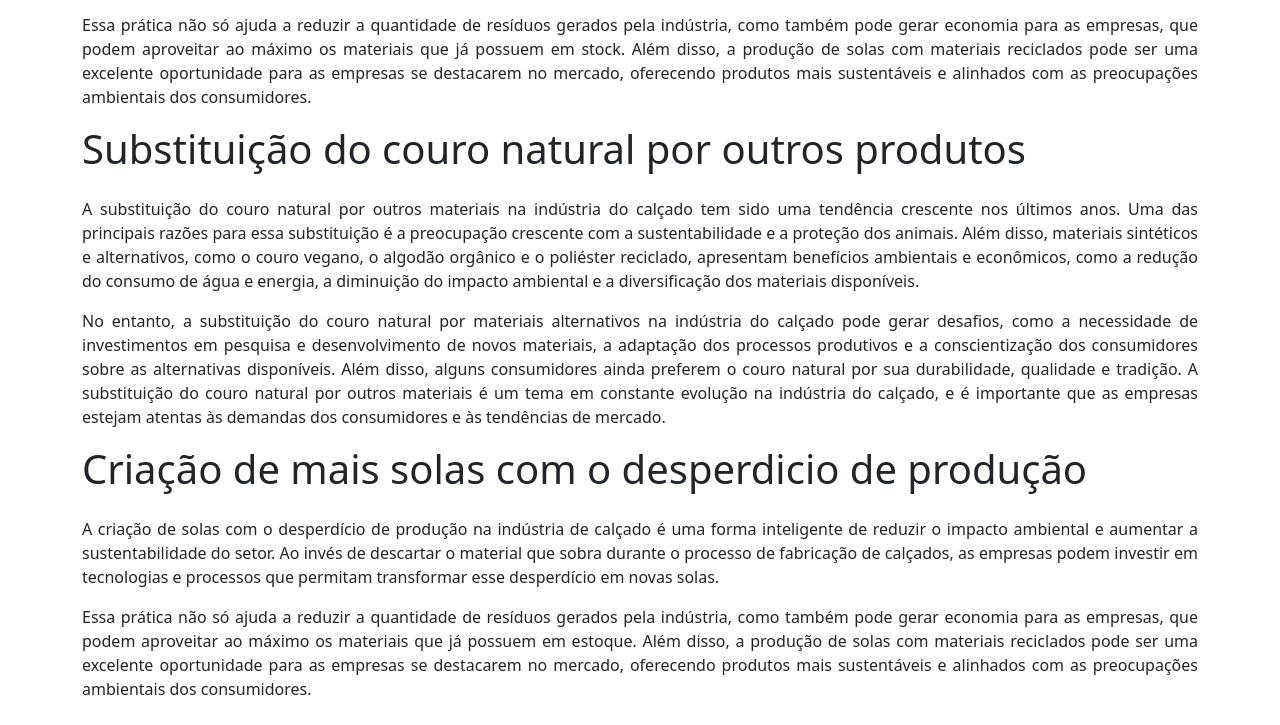
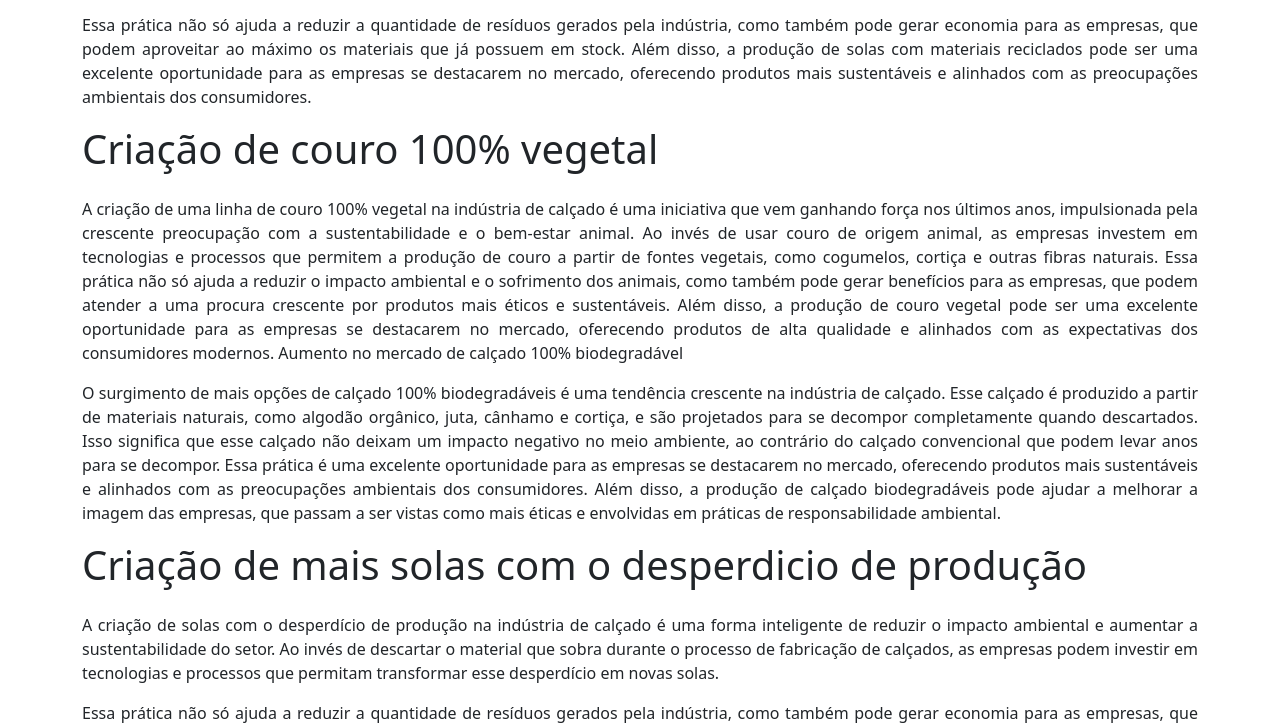
Before and after one commit to resendepap/resendepap2023, a plain HTML site: page solucoes.html in a window 1280 px wide. Shown: the part 2529-3254 px from the top of the page. Drawn offline with nearby package versions, Linux system fonts and the light colour scheme.

Commit message:
Add files via upload

```diff
--- a/solucoes.html
+++ b/solucoes.html
@@ -132,15 +132,17 @@
 
 <!---->
 
-  <div class="row">
-    <div class="col-sm-12">
-        <div class="display-6">Substituição do couro natural por outros produtos</div>
-        <br>
-        <p style="text-align: justify;">A substituição do couro natural por outros materiais na indústria do calçado tem sido uma tendência crescente nos últimos anos. Uma das principais razões para essa substituição é a preocupação crescente com a sustentabilidade e a proteção dos animais. Além disso, materiais sintéticos e alternativos, como o couro vegano, o algodão orgânico e o poliéster reciclado, apresentam benefícios ambientais e econômicos, como a redução do consumo de água e energia, a diminuição do impacto ambiental e a diversificação dos materiais disponíveis.</p>
-        <p style="text-align: justify;">No entanto, a substituição do couro natural por materiais alternativos na indústria do calçado pode gerar desafios, como a necessidade de investimentos em pesquisa e desenvolvimento de novos materiais, a adaptação dos processos produtivos e a conscientização dos consumidores sobre as alternativas disponíveis. Além disso, alguns consumidores ainda preferem o couro natural por sua durabilidade, qualidade e tradição. A substituição do couro natural por outros materiais é um tema em constante evolução na indústria do calçado, e é importante que as empresas estejam atentas às demandas dos consumidores e às tendências de mercado.</p>
-    </div>
+<div class="row">
+  <div class="col-sm-12">
+      <div class="display-6">Criação de couro 100% vegetal</div>
+      <br>
+      <p style="text-align: justify;">A criação de uma linha de couro 100% vegetal na indústria de calçado é uma iniciativa que vem ganhando força nos últimos anos, impulsionada pela crescente preocupação com a sustentabilidade e o bem-estar animal. Ao invés de usar couro de origem animal, as empresas investem em tecnologias e processos que permitem a produção de couro a partir de fontes vegetais, como cogumelos, cortiça e outras fibras naturais.
+        Essa prática não só ajuda a reduzir o impacto ambiental e o sofrimento dos animais, como também pode gerar benefícios para as empresas, que podem atender a uma procura crescente por produtos mais éticos e sustentáveis. Além disso, a produção de couro vegetal pode ser uma excelente oportunidade para as empresas se destacarem no mercado, oferecendo produtos de alta qualidade e alinhados com as expectativas dos consumidores modernos.
+        Aumento no mercado de calçado 100% biodegradável</p>
+      <p style="text-align: justify;">O surgimento de mais opções de calçado 100% biodegradáveis é uma tendência crescente na indústria de calçado. Esse calçado é produzido a partir de materiais naturais, como algodão orgânico, juta, cânhamo e cortiça, e são projetados para se decompor completamente quando descartados. Isso significa que esse calçado não deixam um impacto negativo no meio ambiente, ao contrário do calçado convencional que podem levar anos para se decompor.
+        Essa prática é uma excelente oportunidade para as empresas se destacarem no mercado, oferecendo produtos mais sustentáveis e alinhados com as preocupações ambientais dos consumidores. Além disso, a produção de calçado biodegradáveis pode ajudar a melhorar a imagem das empresas, que passam a ser vistas como mais éticas e envolvidas em práticas de responsabilidade ambiental.</p>
 </div>
-
+</div>
 
 <!--Enquadramento histórico-->
     <div class="row">
```
Also changed, not shown: problemas.html (+0 -9 lines), cânhamo.jpg (added), côco.jpg (added).
